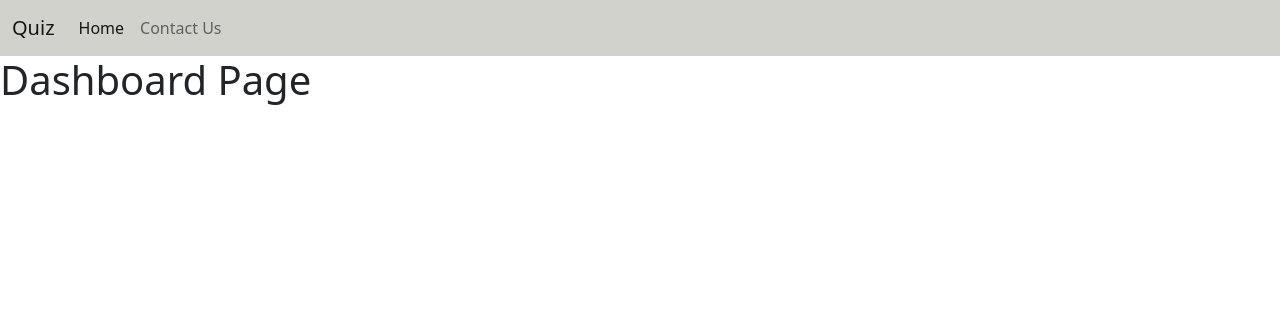
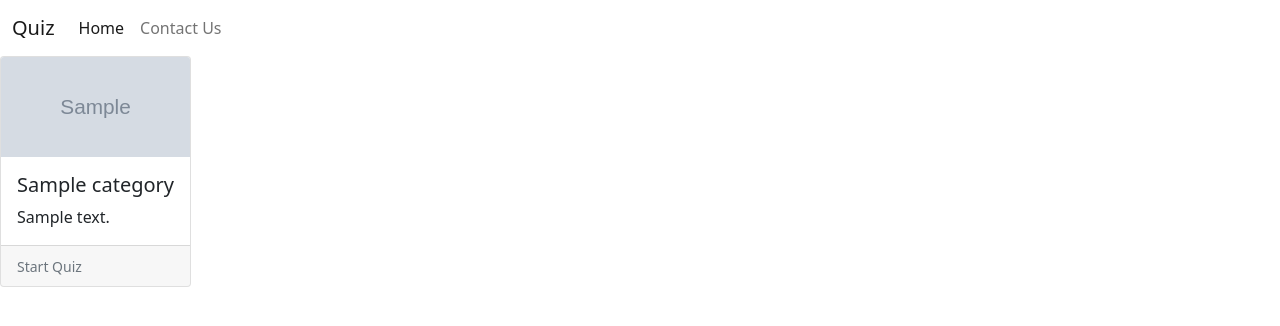
Before and after one commit to aadilkadiwal/quiz-api, a Django app: page / in a window 1280 px wide. Shown: the top 326 px of the page. Run offline with Django 4.2, Linux system fonts and the light colour scheme; tables that the repository leaves empty hold one stand-in row (values such as "Sample post"); grey boxes marked "Sample" are stand-in pictures.

Commit message:
Added Dashboard

```diff
--- a/src/quiz/admin.py
+++ b/src/quiz/admin.py
@@ -7,8 +7,8 @@ from .models import (
 
 @admin.register(Category)
 class CategoryAdmin(admin.ModelAdmin):
-    list_display = ("uuid", "name", 'image', 'created', 'modified',)
-    search_fields = ("uuid", "name",)
+    list_display = ('uuid', 'name', 'description', 'image', 'created', 'modified',)
+    search_fields = ('uuid', 'name',)
 
 class AnswerInLineModel(admin.TabularInline):
     model = Answer
--- a/src/quiz/models.py
+++ b/src/quiz/models.py
@@ -3,7 +3,8 @@ from core.models import AbstractBaseSet
 
 class Category(AbstractBaseSet):
     name = models.CharField(max_length=50, unique=True)
-    image = models.ImageField(upload_to='category', null=True, blank=True)
+    description = models.TextField(max_length=255, null=True, blank=True)
+    image = models.ImageField(upload_to='category', default='defaultcategory.jpg')
 
     def __str__(self):
         return self.name
--- a/src/quiz/serializers.py
+++ b/src/quiz/serializers.py
@@ -5,7 +5,7 @@ class CategorySerializer(serializers.ModelSerializer):
 
     class Meta:
         model = quiz_models.Category
-        fields = ['name', 'image']
+        fields = ['name', 'description', 'image']
 
 class QuestionSerializer(serializers.ModelSerializer):
     category = serializers.CharField(max_length=50)
--- a/src/quiz/views.py
+++ b/src/quiz/views.py
@@ -1,7 +1,12 @@
 from django.shortcuts import render
-
-
+from . import models as quiz_models
 
 def dashboard(request):
 
-    return render(request, 'quiz/dashboard.html')
+    categorys = quiz_models.Category.objects.all()
+
+    context = {
+        'categorys': categorys
+    }
+
+    return render(request, 'quiz/dashboard.html', context)
--- a/src/settings.py
+++ b/src/settings.py
@@ -131,6 +131,11 @@ USE_TZ = True
 
 STATIC_URL = 'static/'
 
+# Upload file is save here
+
+MEDIA_ROOT = os.path.join(BASE_DIR, 'media')
+MEDIA_URL = '/media/'
+
 # Static file location
 
 STATICFILES_DIRS = [
--- a/src/templates/base.html
+++ b/src/templates/base.html
@@ -1,4 +1,4 @@
-<!doctype html>
+{% load static %}<!doctype html>
 <html lang="en">
   <head>
     <!-- Required meta tags -->
@@ -12,7 +12,7 @@
 
   </head>
   <body>
-    <nav class="navbar navbar-expand-lg navbar-light" style="background-color: #D2D2CD">
+    <nav class="navbar navbar-expand-lg navbar-light" style="background-color: #FFFFFF">
         <div class="container-fluid">
           <a class="navbar-brand" href="#">Quiz</a>
           <button class="navbar-toggler" type="button" data-bs-toggle="collapse" data-bs-target="#navbarNavAltMarkup" aria-controls="navbarNavAltMarkup" aria-expanded="false" aria-label="Toggle navigation">
--- a/src/templates/quiz/dashboard.html
+++ b/src/templates/quiz/dashboard.html
@@ -4,6 +4,19 @@
 
 {% block content %}
 
-    <h1>Dashboard Page</h1>
+    {% for category in categorys %}
+        <div class="column" style="overflow: hidden; display: inline-block;">
+            <div class="card h-100">
+              <img src="{{ category.image.url }}" class="card-img-top" height="100" width="100">
+              <div class="card-body">
+                <h5 class="card-title">{{ category.name }}</h5>
+                <p class="card-text">{{ category.description }}</p>
+              </div>
+              <div class="card-footer">
+                <small class="text-muted">Start Quiz</small>
+              </div>
+            </div>
+        </div>
+    {% endfor %}
 
 {% endblock content %}
--- a/src/urls.py
+++ b/src/urls.py
@@ -15,6 +15,8 @@ Including another URLconf
 """
 
 from django.contrib import admin
+from django.conf import settings
+from django.conf.urls.static import static
 from django.urls import path, include
 from rest_framework import routers
 from quiz.urls import router as quiz_router
@@ -29,3 +31,8 @@ urlpatterns = [
     path('api/', include(router.urls)),
     path('', include('quiz.urls')),
 ]
+
+# To work media folder with browser
+
+if settings.DEBUG:
+    urlpatterns += static(settings.MEDIA_URL, document_root=settings.MEDIA_ROOT)
```
Also changed, not shown: media/category/django.jpg (added), media/category/python.jpeg (added), media/defaultcategory.jpg (added), src/quiz/migrations/0004_category_description.py (added), src/quiz/migrations/0005_alter_category_image.py (added), src/quiz/migrations/0006_alter_category_image.py (added).
